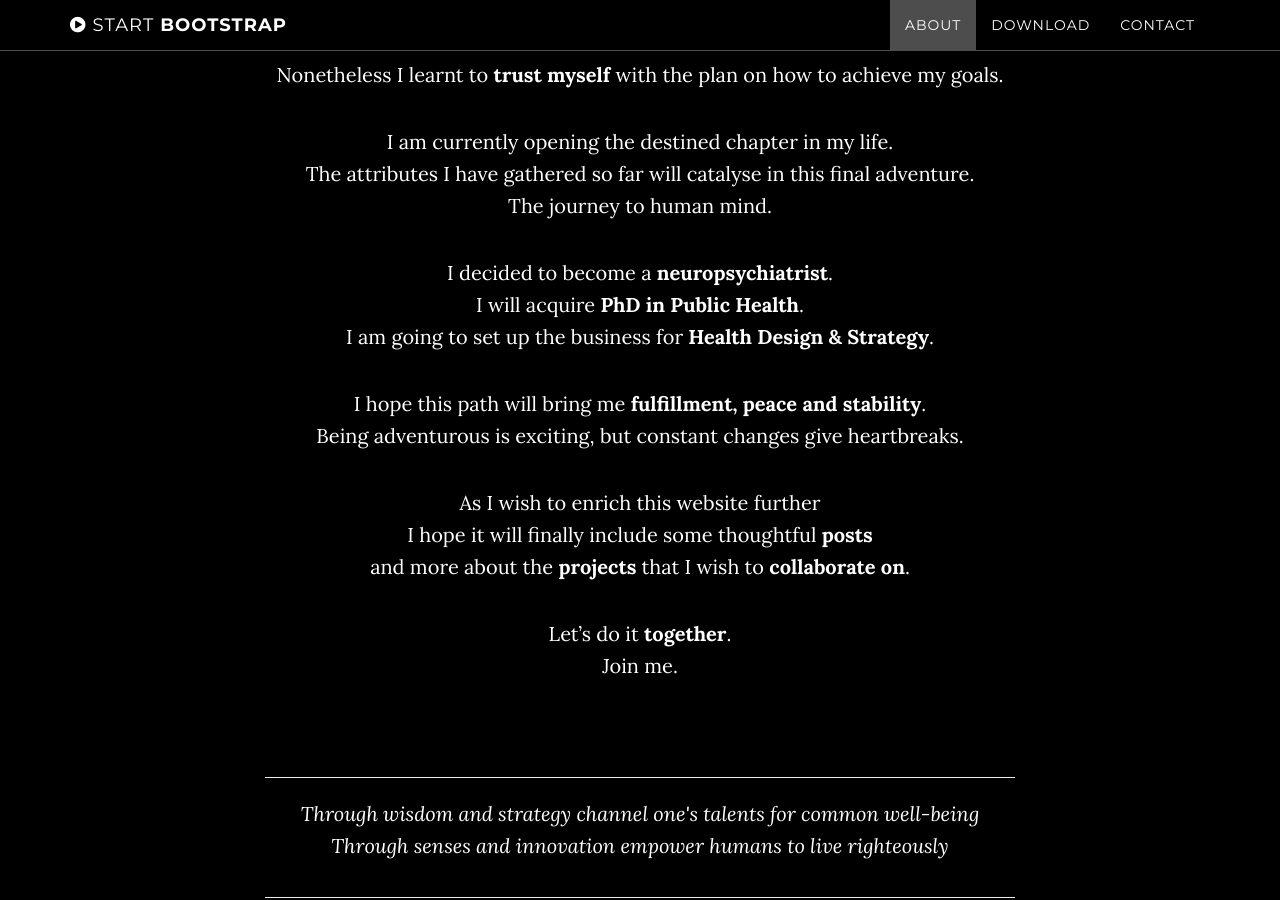
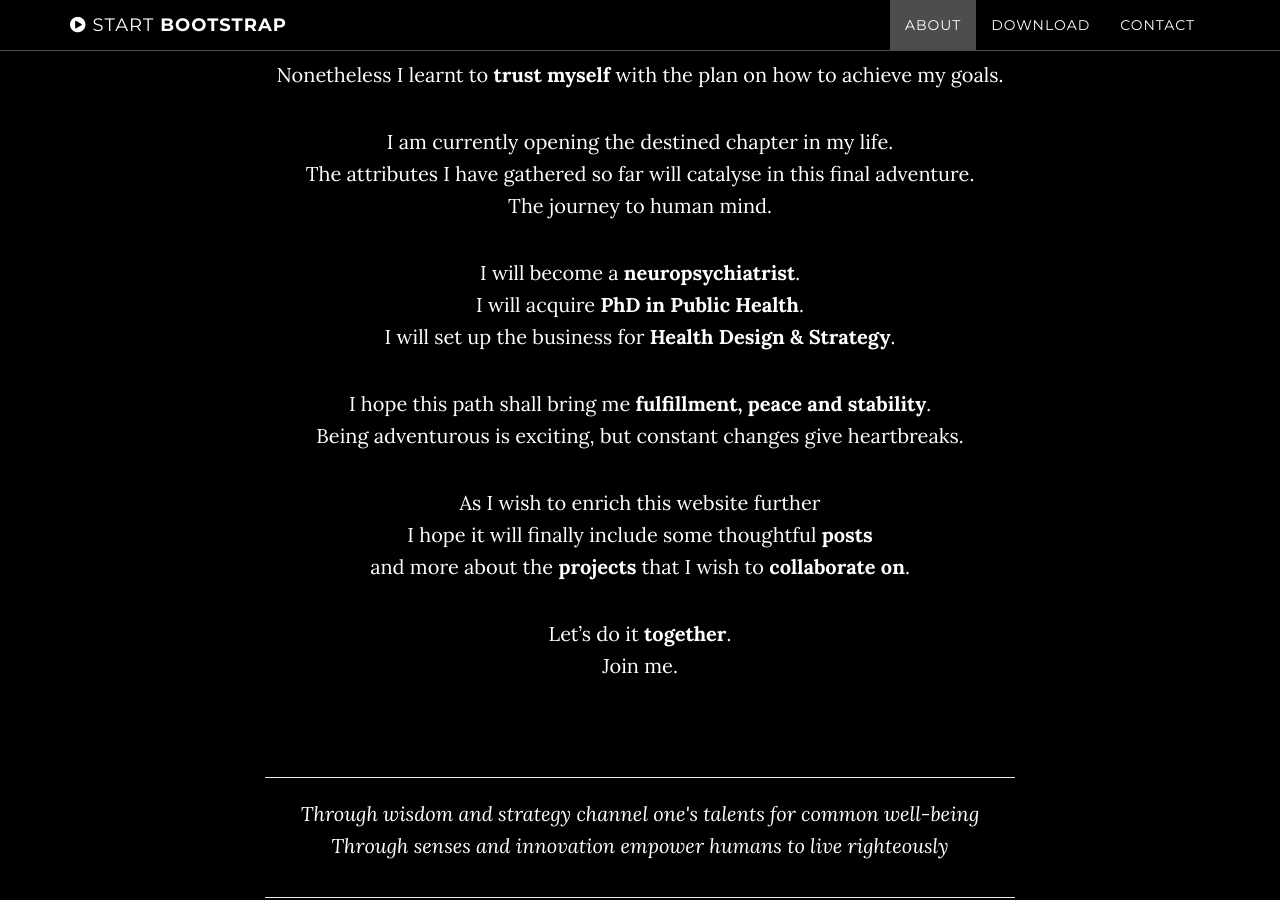
Before and after one commit to kozload/kozload.github.io, a Jekyll site: the page built from index.html, in a window 1280 px wide and 900 px high, scrolled down 1378 px. Built offline with Jekyll 4.4.1, drawn with Linux system fonts in a browser that asks for light colours.

Commit message:
Update about.html

```diff
--- a/_includes/about.html
+++ b/_includes/about.html
@@ -7,8 +7,8 @@
                 <p>Indeed, I had doubts along the way.<br>There were moments I felt lost...<br>while patience was never my strongest suit.</p>
                 <p>Nonetheless I learnt to <b>trust myself</b> with the plan on how to achieve my goals.</p>
                 <p>I am currently opening the destined chapter in my life.<br>The attributes I have gathered so far will catalyse in this final adventure.<br>The journey to human mind.</p>
-                <p>I decided to become a <b>neuropsychiatrist</b>.<br>I will acquire <b>PhD in Public Health</b>.<br>I am going to set up the business for <b>Health Design & Strategy</b>.</p>
-                <p>I hope this path will bring me <b>fulfillment, peace and stability</b>.<br>Being adventurous is exciting, but constant changes give heartbreaks.</p>
+                <p>I will become a <b>neuropsychiatrist</b>.<br>I will acquire <b>PhD in Public Health</b>.<br>I will set up the business for <b>Health Design & Strategy</b>.</p>
+                <p>I hope this path shall bring me <b>fulfillment, peace and stability</b>.<br>Being adventurous is exciting, but constant changes give heartbreaks.</p>
                 <p>As I wish to enrich this website further<br>I hope it will finally include some thoughtful <b>posts</b><br>and more about the <b>projects</b> that I wish to <b>collaborate on</b>.</p>
                 <p>Let’s do it <b>together</b>.<br>Join me.</p>
                 <br>
```
